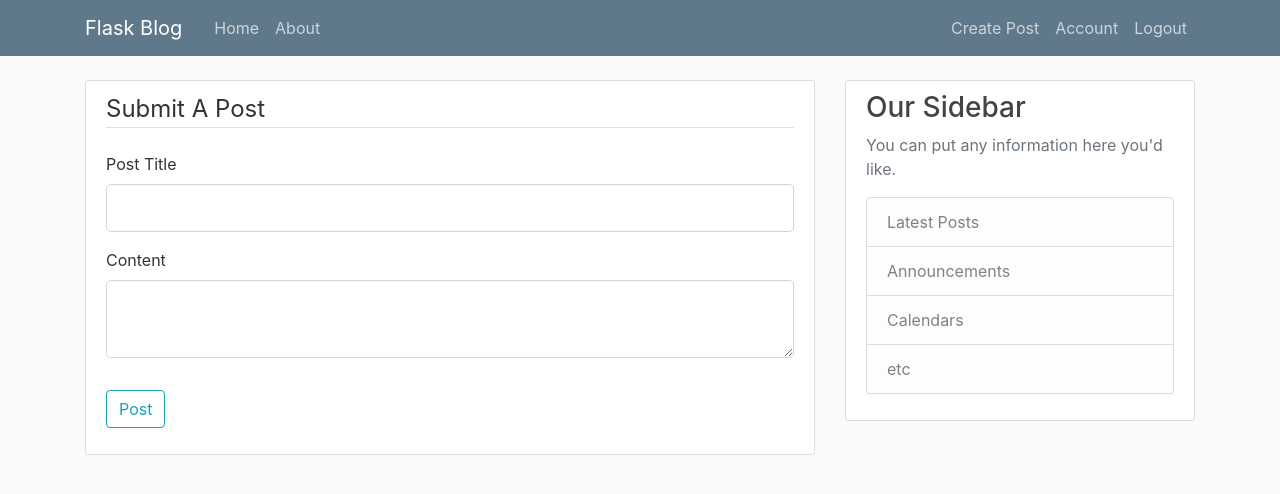
After one commit to farhad0085/Flask-App, a Flask app: page /post/new in a window 1280 px wide. The commit adds this page. Shown: the top 494 px of the page. Run offline with Flask 2, Linux system fonts and the light colour scheme; a user stored in the database is signed in; tables that the repository leaves empty hold one stand-in row (values such as "Sample post"); some libraries are stand-ins or nearby versions.

Commit message:
New Post creation added

```diff
--- a/app/form.py
+++ b/app/form.py
@@ -1,7 +1,7 @@
 from flask_wtf import FlaskForm
 from flask_wtf.file import FileField, FileAllowed
 from flask_login import current_user
-from wtforms import StringField, PasswordField, SubmitField, BooleanField
+from wtforms import StringField, PasswordField, SubmitField, BooleanField, TextAreaField
 from wtforms.validators import DataRequired, Length, Email, EqualTo, ValidationError
 
 from app.models import User
@@ -50,3 +50,8 @@ class UpdateAccountForm(FlaskForm):
             user = User.query.filter_by(email=email.data).first()
             if user:
                 raise ValidationError("Email already exists! Try choosing another")
+
+class PostForm(FlaskForm):
+    title = StringField("Post Title", validators=[DataRequired()])
+    content = TextAreaField('Content', validators=[DataRequired()])
+    submit = SubmitField("Post")
--- a/app/routes.py
+++ b/app/routes.py
@@ -1,6 +1,6 @@
 from flask import render_template, url_for, flash, redirect, request
 from app.models import Post, User
-from app.form import RegistrationForm, LoginForm, UpdateAccountForm
+from app.form import RegistrationForm, LoginForm, UpdateAccountForm, PostForm
 from app import app, db, bcrypt
 from flask_login import login_user, current_user, logout_user, login_required
 import secrets
@@ -108,3 +108,15 @@ def account():
     image_file = url_for('static', filename='profile_pics/' + current_user.image_file)
     return render_template('account.html', title="User account",
                            image_file=image_file, form=form)
+
+@app.route('/post/new', methods=["GET", "POST"])
+@login_required
+def new_post():
+    form = PostForm()
+    if form.validate_on_submit():
+        post = Post(title=form.title.data, content=form.content.data, author=current_user)
+        db.session.add(post)
+        db.session.commit()
+        flash("Your post has been created!", 'success')
+        return redirect(url_for('home'))
+    return render_template('create_post.html', title='New Post', form=form)
--- /dev/null
+++ b/app/templates/create_post.html
@@ -0,0 +1,41 @@
+{% extends "layout.html" %}
+{% block content %}
+    <div class="content-section">
+        <form method="POST" action="">
+            {{ form.hidden_tag() }}
+            <fieldset class="form-group">
+                <legend class="border-bottom mb-4">Submit A Post</legend>
+
+                <div class="form-group">
+                    {{ form.title.label(class="form-control-label") }}
+                    {% if form.title.errors %}
+                        {{ form.title(class="form-control form-control-lg is-invalid") }}
+                    <div class="invalid-feedback">
+                        {% for error in form.title.errors %}
+                            <span>{{ error }}</span>
+                        {% endfor %}
+                    </div>
+                    {% else %}
+                        {{ form.title(class="form-control form-control-lg") }}
+                    {% endif %}
+                </div>
+                <div class="form-group">
+                    {{ form.content.label(class="form-control-label") }}
+                    {% if form.content.errors %}
+                        {{ form.content(class="form-control form-control-lg is-invalid") }}
+                    <div class="invalid-feedback">
+                        {% for error in form.content.errors %}
+                            <span>{{ error }}</span>
+                        {% endfor %}
+                    </div>
+                    {% else %}
+                        {{ form.content(class="form-control form-control-lg") }}
+                    {% endif %}
+                </div>
+            </fieldset>
+            <div class = "form-group">
+                {{ form.submit(class="btn btn-outline-info") }}
+            </div>
+        </form>
+    </div>
+{% endblock content %}
--- a/app/templates/layout.html
+++ b/app/templates/layout.html
@@ -34,6 +34,7 @@
                         <!-- Navbar Right Side -->
                         <div class="navbar-nav">
                             {% if current_user.is_authenticated %}
+                                <a class="nav-item nav-link" href="{{ url_for('new_post') }}">Create Post</a>
                                 <a class="nav-item nav-link" href="{{ url_for('account') }}">Account</a>
                                 <a class="nav-item nav-link" href="{{ url_for('logout') }}">Logout</a>
                             {% else %}
--- a/app/templates/login.html
+++ b/app/templates/login.html
@@ -4,7 +4,7 @@
         <form method="POST" action="">
             {{ form.hidden_tag() }}
             <fieldset class="form-group">
-                <legend class="border-bottom mb-4">Join Today</legend>
+                <legend class="border-bottom mb-4">User Login</legend>
 
                 <div class="form-group">
                     {{ form.email.label(class="form-control-label") }}
```
